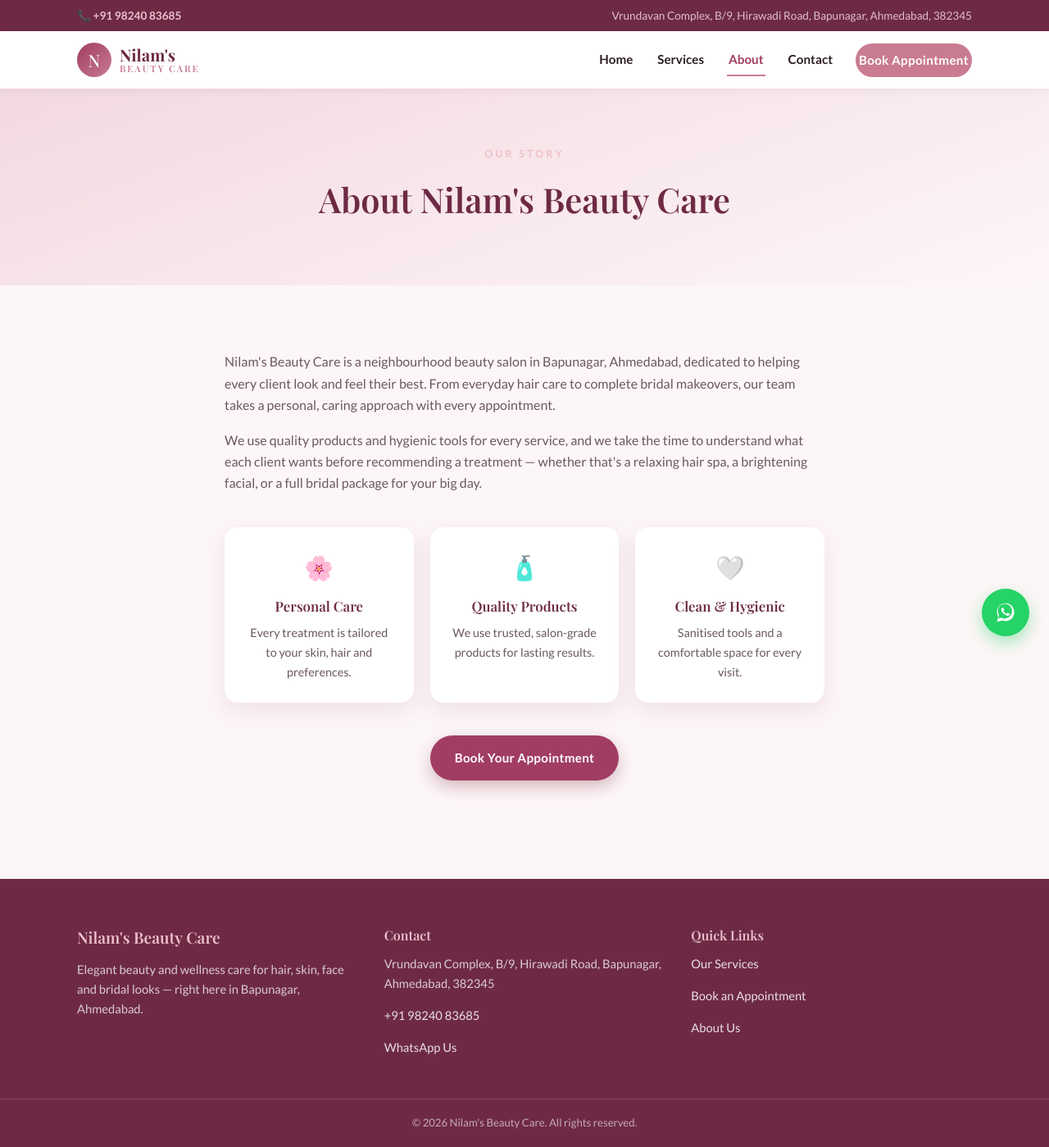
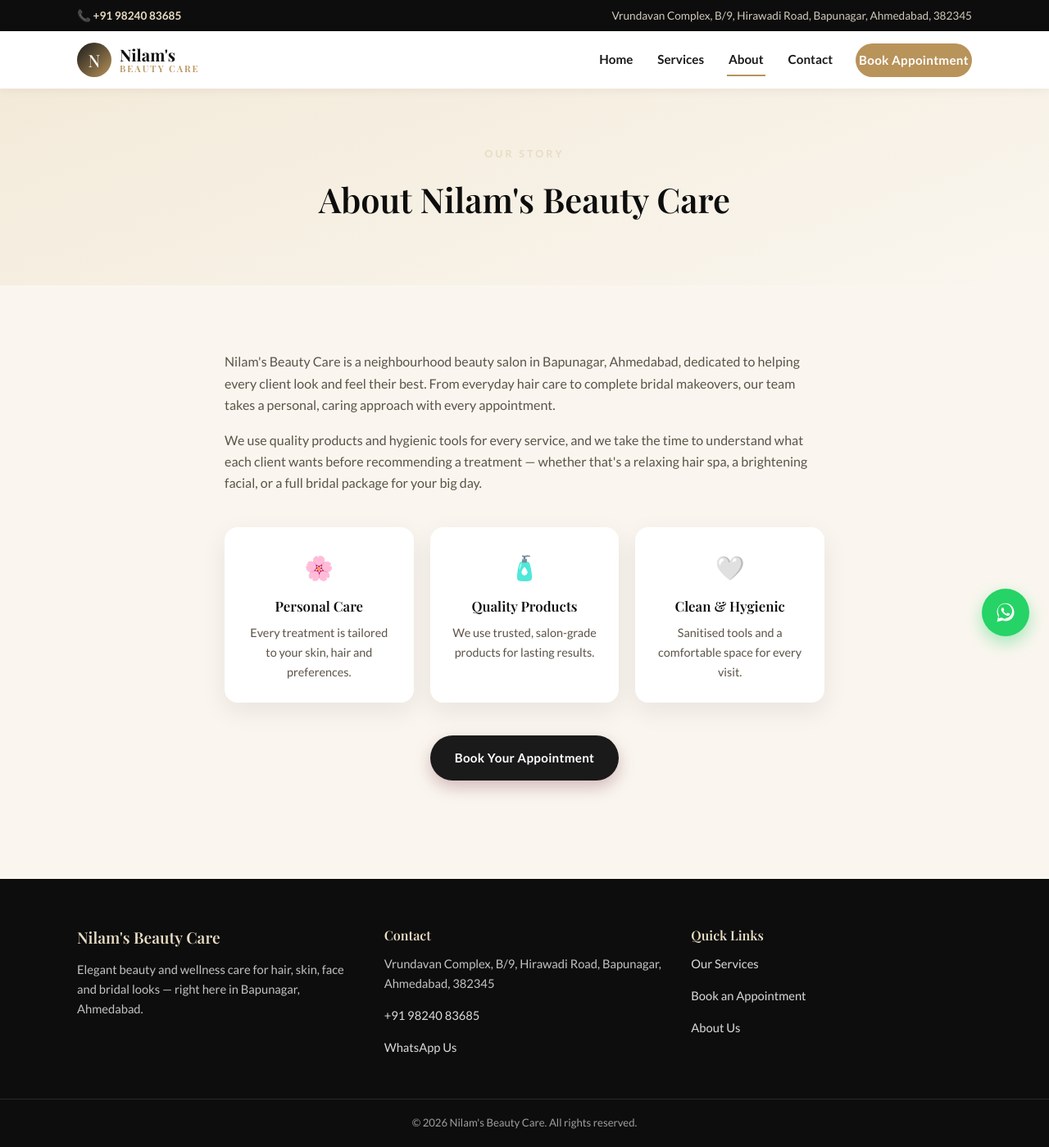
Before and after one commit to ziya893/nilams-beauty-care, a Django app: page /about/ in a window 1280 px wide. Shown: the whole page at 82% size. Run offline with Django 5.2, Linux system fonts and the light colour scheme.

Commit message:
Change website theme to cream and black

```diff
--- a/salon/static/salon/css/style.css
+++ b/salon/static/salon/css/style.css
@@ -4,21 +4,20 @@
    ========================================================= */
 
 :root {
-    --wine: #a13d63;
-    --wine-dark: #6e2a45;
-    --gold: #c97b91;
-    --gold-light: #edc0cb;
-    --cream: #fdf6f7;
-    --blush: #f3d9e0;
-    --ink: #2e1e24;
-    --ink-soft: #6b5860;
+    --wine: #1a1a1a;
+    --wine-dark: #0d0d0d;
+    --gold: #b8935a;
+    --gold-light: #e8dcc4;
+    --cream: #faf6ef;
+    --blush: #f3ead9;
+    --ink: #1a1a1a;
+    --ink-soft: #5c5347;
     --white: #ffffff;
-    --shadow: 0 10px 30px rgba(110, 42, 69, 0.10);
+    --shadow: 0 10px 30px rgba(26, 26, 26, 0.08);
     --radius: 16px;
     --font-heading: 'Playfair Display', Georgia, serif;
     --font-body: 'Lato', 'Segoe UI', sans-serif;
-}
-* { box-sizing: border-box; }
+}* { box-sizing: border-box; }
 
 html { scroll-behavior: smooth; }
 
```
